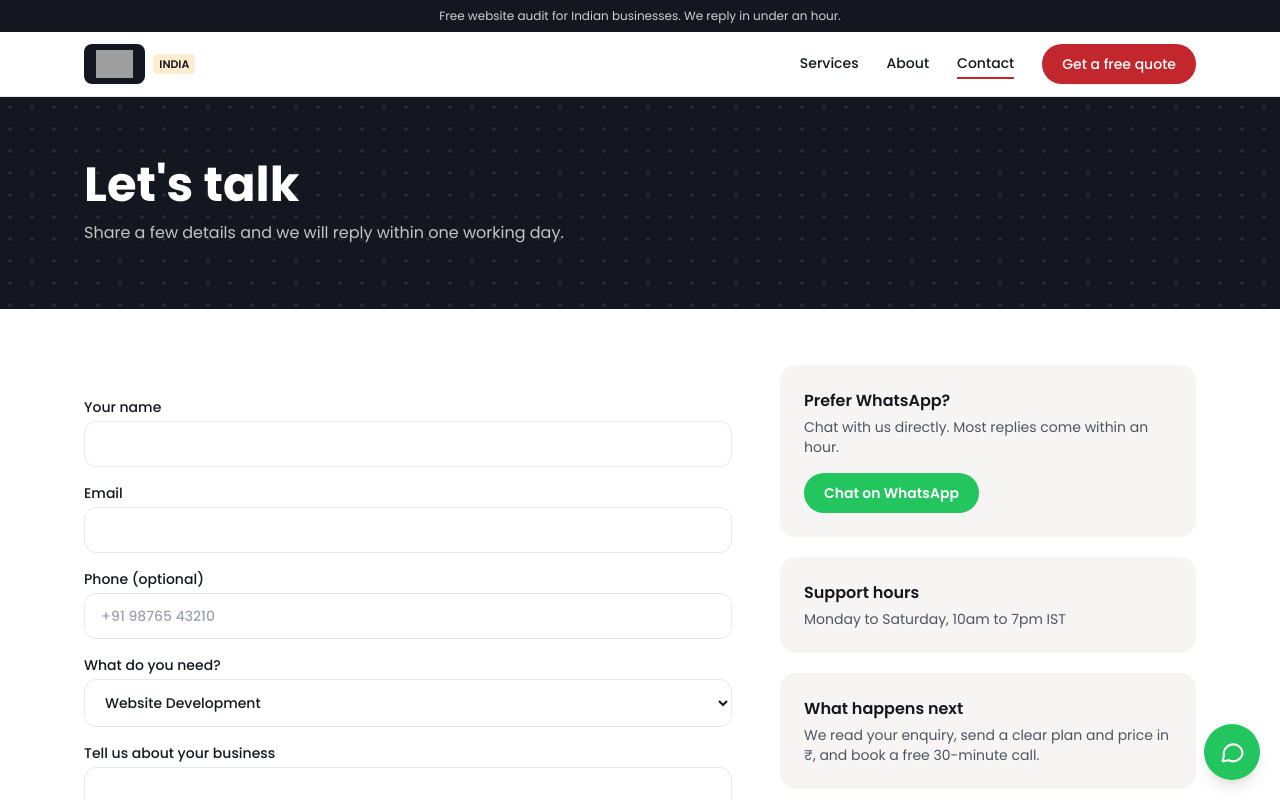
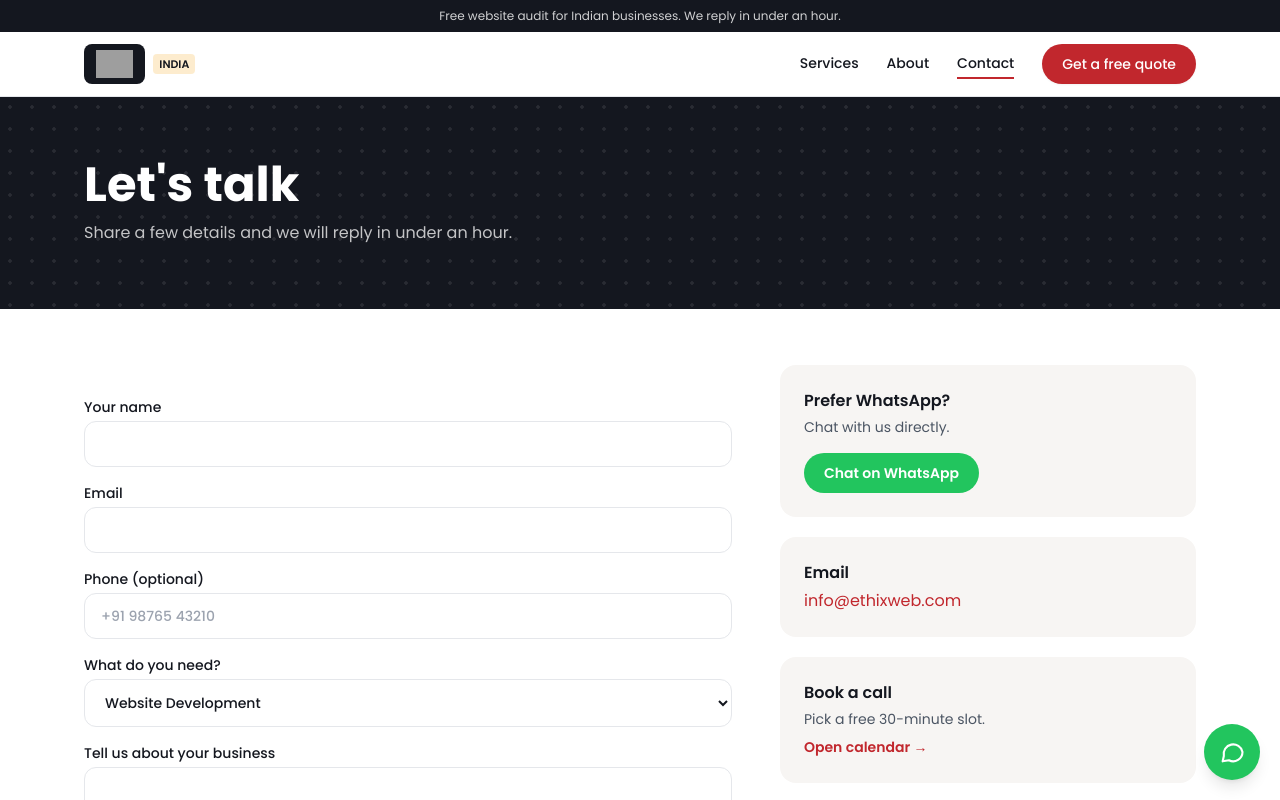
Before and after one commit to riya5005/ethixweb, a Next.js app: page /contact in a window 1280 px wide. Shown: the top 800 px of the page. Built offline with nearby package versions, Linux system fonts and the light colour scheme; grey boxes are pictures that could not be loaded.

Commit message:
Add email and booking options to contact page

```diff
--- a/app/contact/page.js
+++ b/app/contact/page.js
@@ -1,19 +1,20 @@
 import ContactForm from "@/components/ContactForm";
 import { PageHead } from "../services/page";
-import { WHATSAPP } from "@/lib/content";
+import { WHATSAPP, EMAIL, BOOKING } from "@/lib/content";
 export const metadata = { title: "Contact | Ethixweb India" };
 
 export default function Contact() {
   return (
     <>
-      <PageHead title="Let's talk" sub="Share a few details and we will reply within one working day." />
+      <PageHead title="Let's talk" sub="Share a few details and we will reply in under an hour." />
       <div className="mx-auto grid max-w-6xl gap-12 px-5 py-14 lg:grid-cols-5">
         <div className="lg:col-span-3"><ContactForm /></div>
         <aside className="space-y-5 lg:col-span-2">
-          <div className="rounded-2xl bg-soft p-6"><h2 className="font-semibold">Prefer WhatsApp?</h2><p className="mt-1 text-sm text-gray-600">Chat with us directly. Most replies come within an hour.</p>
+          <div className="rounded-2xl bg-soft p-6"><h2 className="font-semibold">Prefer WhatsApp?</h2><p className="mt-1 text-sm text-gray-600">Chat with us directly.</p>
             <a href={`https://wa.me/${WHATSAPP}`} target="_blank" rel="noopener noreferrer" className="mt-4 inline-block rounded-full bg-green-500 px-5 py-2.5 text-sm font-semibold text-white hover:bg-green-600">Chat on WhatsApp</a></div>
-          <div className="rounded-2xl bg-soft p-6"><h2 className="font-semibold">Support hours</h2><p className="mt-1 text-sm text-gray-600">Monday to Saturday, 10am to 7pm IST</p></div>
-          <div className="rounded-2xl bg-soft p-6"><h2 className="font-semibold">What happens next</h2><p className="mt-1 text-sm text-gray-600">We read your enquiry, send a clear plan and price in ₹, and book a free 30-minute call.</p></div>
+          <div className="rounded-2xl bg-soft p-6"><h2 className="font-semibold">Email</h2><a href={`mailto:${EMAIL}`} className="mt-1 block text-brand hover:underline">{EMAIL}</a></div>
+          <div className="rounded-2xl bg-soft p-6"><h2 className="font-semibold">Book a call</h2><p className="mt-1 text-sm text-gray-600">Pick a free 30-minute slot.</p>
+            <a href={BOOKING} target="_blank" rel="noopener noreferrer" className="mt-2 inline-block text-sm font-semibold text-brand hover:underline">Open calendar →</a></div>
         </aside>
       </div>
     </>
```
